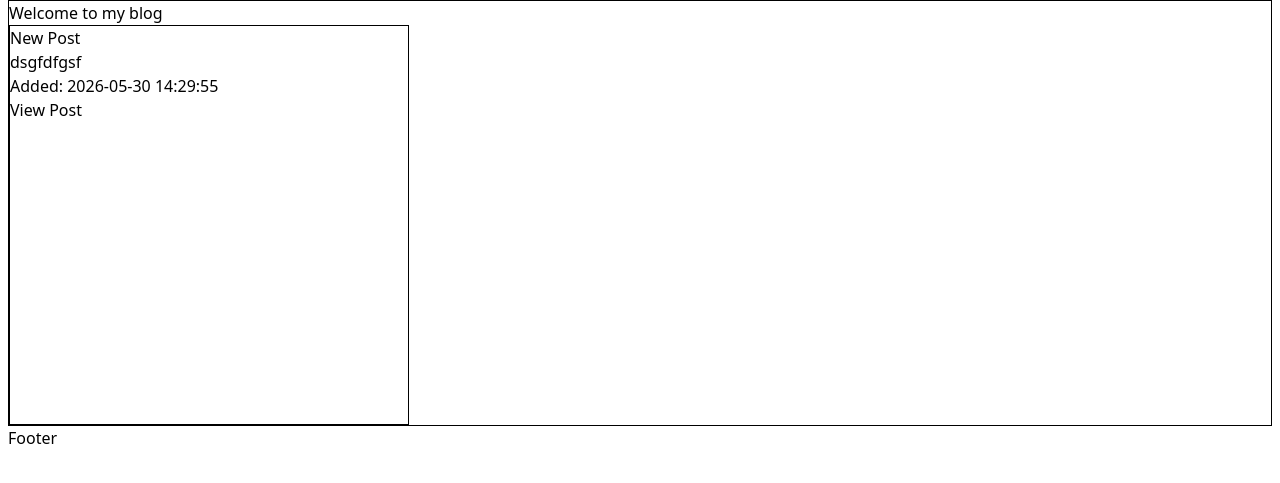
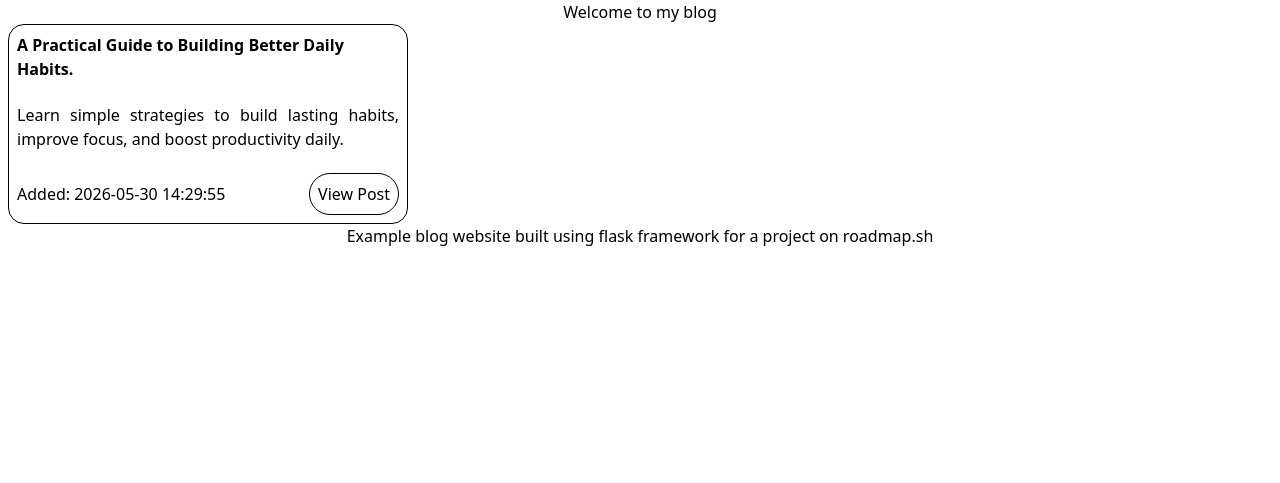
Before and after one commit to Sheikh-H/Blog-CMS, a Flask app: page / in a window 1280 px wide. Shown: the part 32-515 px from the top of the page. Run offline with Flask 3, Linux system fonts and the light colour scheme.

Commit message:
made an example post using chatGPT and made some additional improvements. There were some other things to include also recommended by AI but for now I'd like to keep it minimal to be able to get better at backend functions

```diff
--- a/templates/pages/admin/dashboard.html
+++ b/templates/pages/admin/dashboard.html
@@ -1,11 +1,6 @@
 {% extends 'layout.html' %} {% block content %}
 <div class="w-full text-center">
   <h1>Dashboard</h1>
-  <nav>
-    <ul class="flex gap-2">
-      <li><a href="{{url_for('add_post')}}">Add New Post</a></li>
-    </ul>
-  </nav>
 </div>
 <div class="flex gap-2">
   {% if posts %} {% for post in posts %}
--- a/templates/pages/home.html
+++ b/templates/pages/home.html
@@ -1,19 +1,28 @@
 {% extends 'layout.html' %} {% block content %}
-<div class="flex flex-col w-full justify-center border">
+<div class="flex flex-col w-full justify-center items-center">
   <h1>Welcome to my blog</h1>
   <div class="flex gap-5 w-full" id="posts-grid">
     {% if posts %} {% for post in posts %}
-    <div class="border flex flex-col h-100 w-100">
-      <h3>{{post.title}}</h3>
+    <div
+      class="border flex flex-col h-50 w-100 rounded-2xl p-2 justify-between items-center"
+    >
+      <h3 class="font-bold">{{post.title}}</h3>
+      <div class="w-full text-justify">
         <p>{{post.description}}</p>
+      </div>
+
+      <div class="flex justify-between w-full items-center">
         {% if not post.updated %}
         <p>Added: {{post.added}}</p>
         {% else %}
         <p>Updated: {{post.updated}}</p>
         {% endif %}
-      <a href="{{ url_for('view_post', _id=post.id) }}"
+        <a
+          href="{{ url_for('view_post', _id=post.id) }}"
+          class="border rounded-full p-2 text-center"
           >View Post</a
         >
+      </div>
     </div>
     {% endfor %} {% else %}
     <p>No posts available!</p>
--- a/templates/partials/footer.html
+++ b/templates/partials/footer.html
@@ -1 +1,5 @@
-<div>Footer</div>
+<div class="w-full flex justify-center items-center">
+  <p>
+    Example blog website built using flask framework for a project on roadmap.sh
+  </p>
+</div>
--- a/templates/partials/header.html
+++ b/templates/partials/header.html
@@ -3,7 +3,7 @@
   <nav>
     <ul class="flex gap-2">
       {% if session.get('admin_id') %}
-      <li><a href="{{url_for('home')}}">Posts</a></li>
+      <li><a href="{{url_for('add_post')}}">Add New Post</a></li>
       <li><a href="{{url_for('logout')}}">logout</a></li>
       {% else %}
       <li><a href="{{url_for('home')}}">Posts</a></li>
```
Also changed, not shown: instance/posts.json (+3 -3 lines), templates/pages/admin/edit_post.html (+24 -6 lines), templates/pages/post.html (+5 -5 lines). Lines whose indentation alone changed are shown as unchanged.
